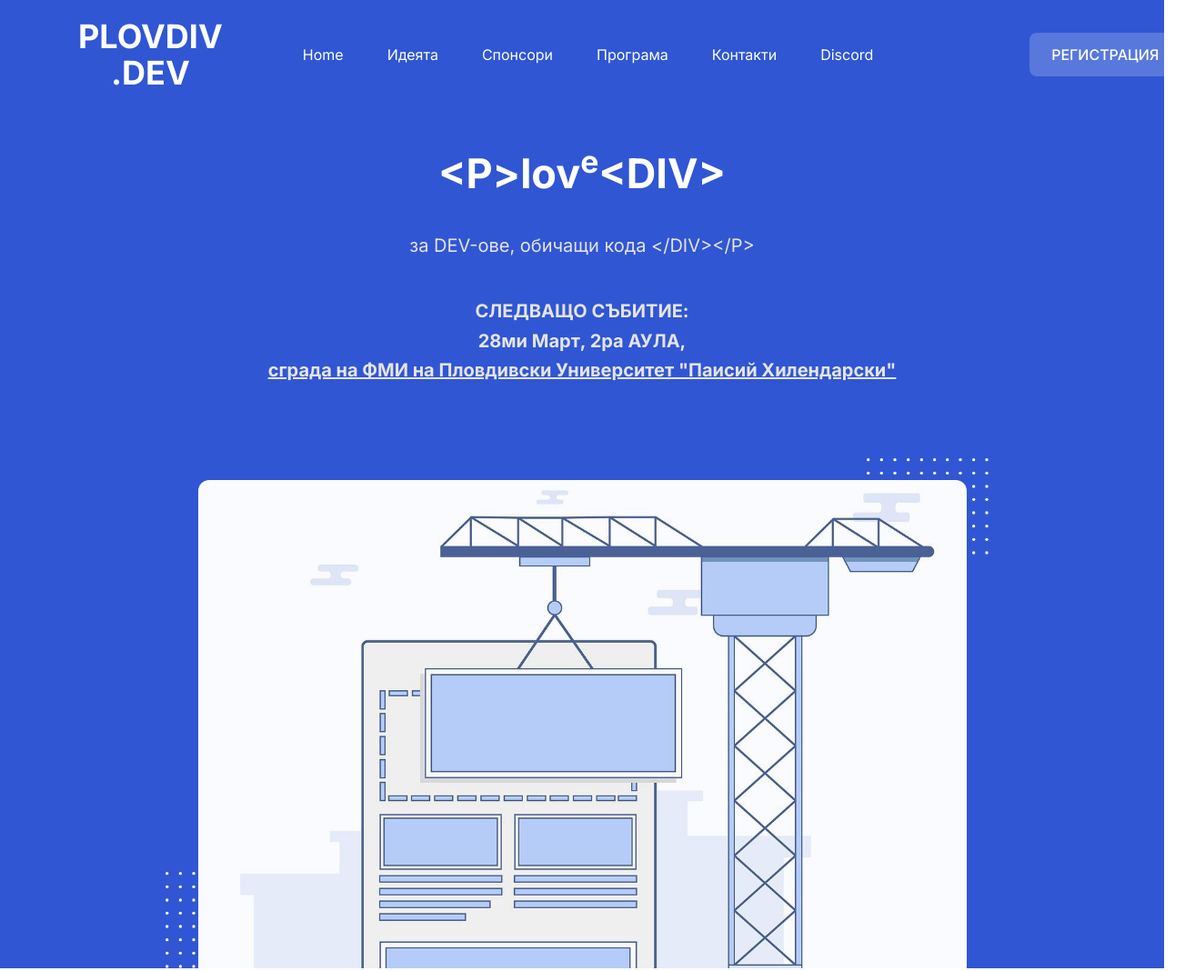
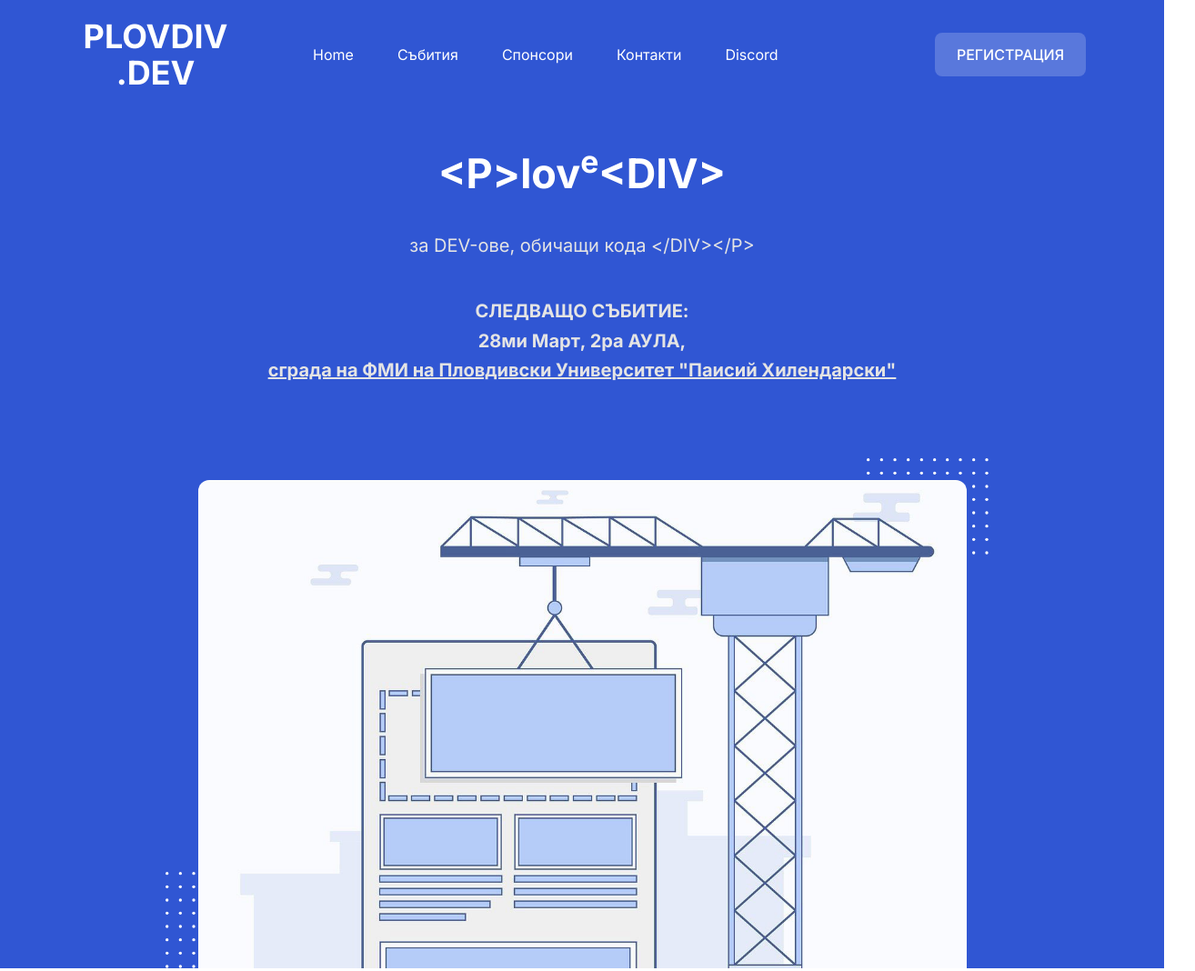
Before and after one commit to plovdivdev/plovdivdev.github.io, a website: page index.html in a window 1280 px wide. Shown: the top 1068 px of the page at 91% size, 1314 px wide, since content can reach past the window. Drawn offline with Linux system fonts and the light colour scheme.

Commit message:
fixing menu

```diff
--- a/index.html
+++ b/index.html
@@ -439,7 +439,7 @@
                         lg:mr-0 lg:ml-7
                         xl:ml-12
                       ">
-                    Идеята
+                    Събития
                   </a>
                 </li>
                 <li class="relative group">
@@ -461,7 +461,7 @@
                     Спонсори
                   </a>
                 </li>
-                <li class="relative group">
+                <!-- <li class="relative group">
                   <a href="https://plovdiv.dev/index#agenda" class="
                         ud-menu-scroll
                         text-base text-dark
@@ -478,7 +478,7 @@
                       ">
                     Програма
                   </a>
-                </li>
+                </li> -->
                 <li class="relative group">
                   <a onclick="location.href='https://plovdiv.dev/index#contact'"
                     href="https://plovdiv.dev/index#contact" class="
```
